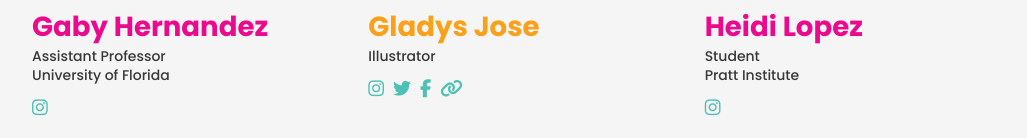
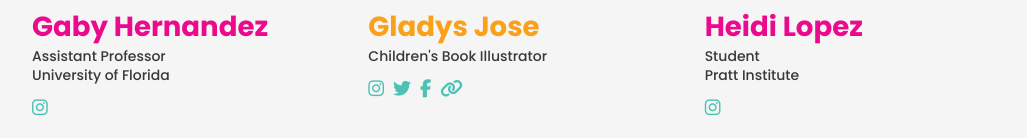
Before and after one commit to ximenavf92/aiga-unidos, an Eleventy site: page src/index.md in a window 1280 px wide. Shown: the part 4233-4371 px from the top of the page, without its empty margins (126-1153 px from the left). Built offline with nearby package versions, Linux system fonts and the light colour scheme; Eleventy itself is replaced by a stand-in of ours; files that its build step writes are made by us from their sources; no server answers.

Commit message:
update: Gladys Jose's title

```diff
--- a/src/speakers/gladys-jose.md
+++ b/src/speakers/gladys-jose.md
@@ -1,7 +1,7 @@
 ---
 name: 'Gladys Jose'
 firstname: 'Gladys'
-title: 'Illustrator'
+title: "Children's Book Illustrator"
 image: 'assets/images/speakers/placeholder2.svg'
 social:
   - name: 'instagram'
```
